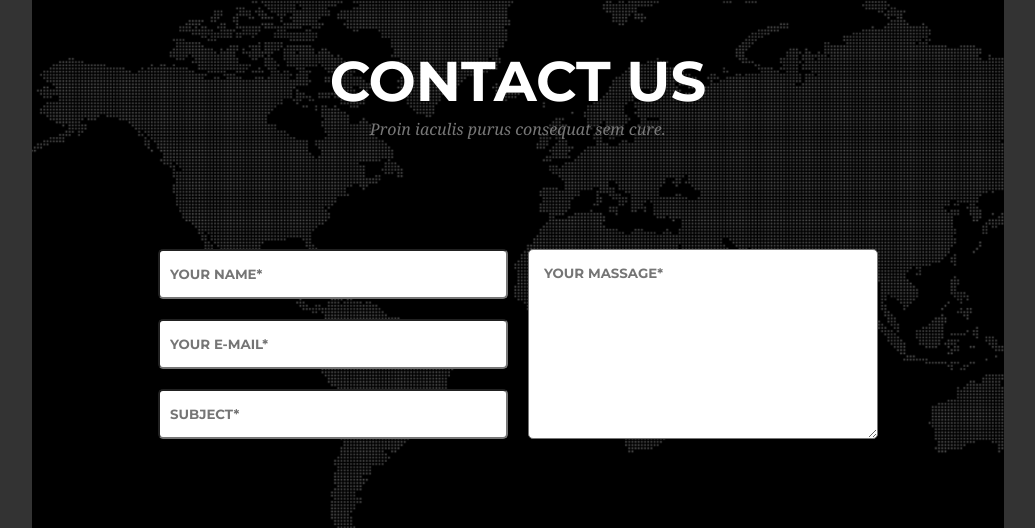
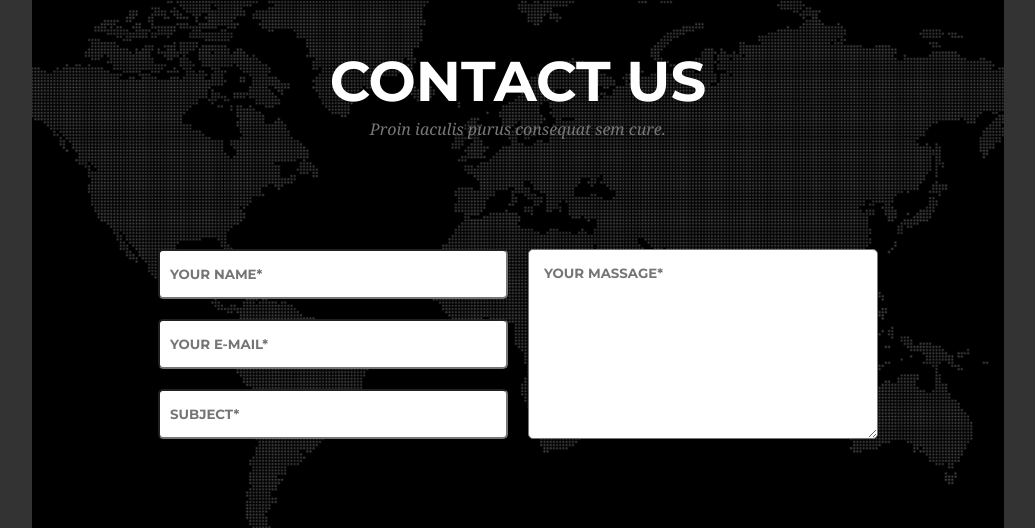
Before and after one commit to halo2008/zadanie-7.7b, a website: page index.html in a window 1280 px wide. Shown: the part 5485-6013 px from the top of the page, without its empty margins (122-1157 px from the left). Drawn offline with nearby package versions, Linux system fonts and the light colour scheme; files that its build step writes are made by us from their sources; files whose address does not match are found by name; a web font is replaced by a local one.

```diff
--- a/sass/sections/_contact.scss
+++ b/sass/sections/_contact.scss
@@ -1,6 +1,6 @@
 .contact {
 	background-position: center;
-	background: url(../images/map-image.png);
+	background-image: url(../images/map-image.png);
 	background-color: $second-main-color;
 	height: 70vh;
 	overflow: hidden;
```
